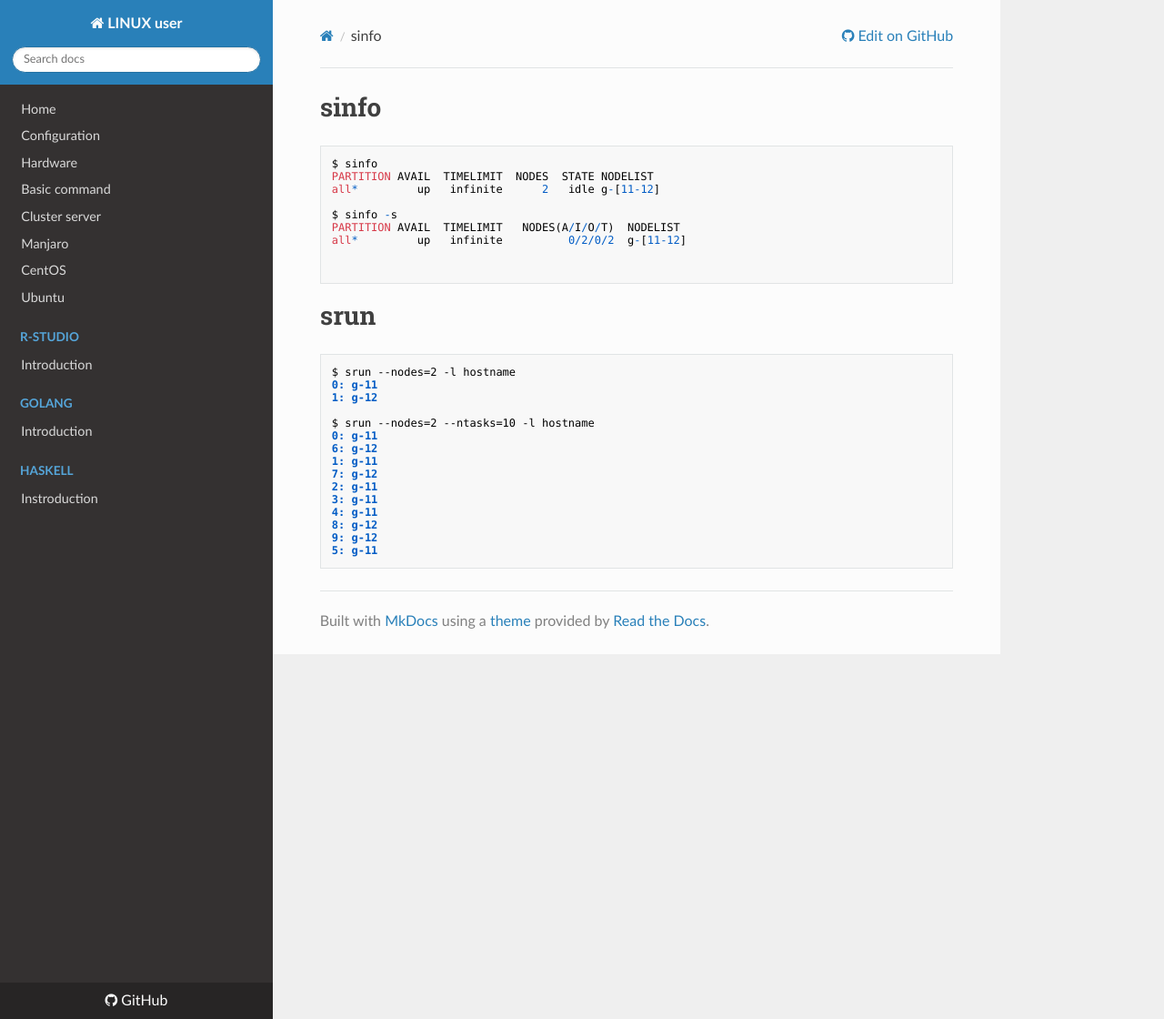
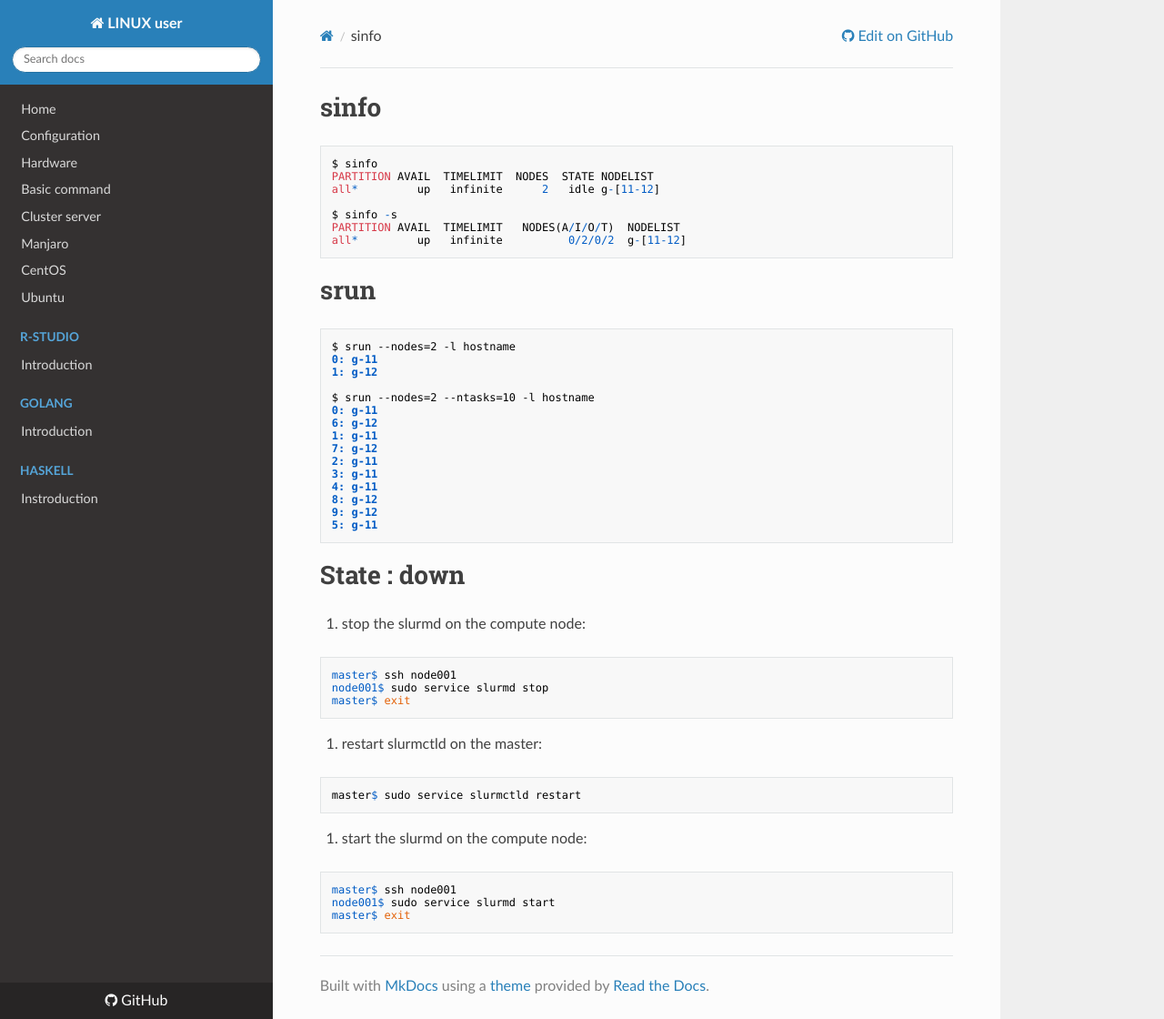
Before and after one commit to WonyoungCho/LINUX, an MkDocs documentation site: the page built from docs/slurm_int.md, in a window 1280 px wide and 1120 px high. Shown: the whole window at 91% size. Built offline with MkDocs 1.6.1, drawn with Linux system fonts in a browser that asks for light colours; nearby versions of some CDN libraries; old or Windows-style settings are respelled for this version of MkDocs.

Commit message:
Update slurm_int.md

````diff
--- a/docs/slurm_int.md
+++ b/docs/slurm_int.md
@@ -7,8 +7,6 @@ all*         up   infinite      2   idle g-[11-12]
 $ sinfo -s
 PARTITION AVAIL  TIMELIMIT   NODES(A/I/O/T)  NODELIST
 all*         up   infinite          0/2/0/2  g-[11-12]
-
-
 ```
 
 # srun
@@ -29,3 +27,21 @@ $ srun --nodes=2 --ntasks=10 -l hostname
 9: g-12
 5: g-11
 ```
+
+# State : down
+1. stop the slurmd on the compute node:
+```
+master$ ssh node001
+node001$ sudo service slurmd stop
+master$ exit
+```
+2. restart slurmctld on the master:
+```
+master$ sudo service slurmctld restart
+```
+3. start the slurmd on the compute node:
+```
+master$ ssh node001
+node001$ sudo service slurmd start
+master$ exit
+```
````
